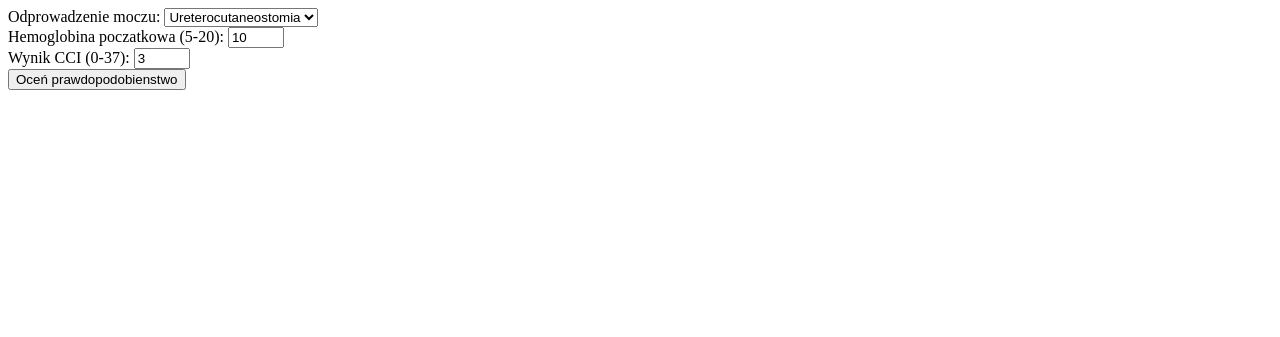
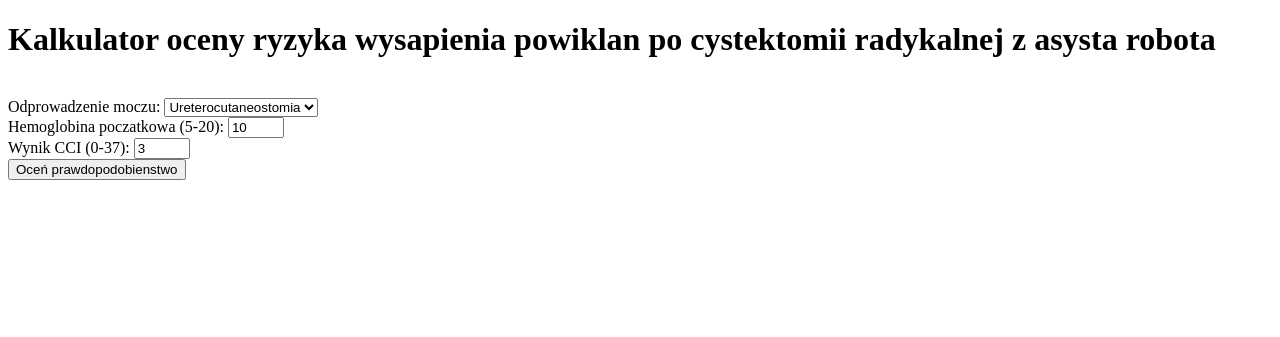
Before and after one commit to cor3man/ClavienDindoCalc, a plain HTML site: page index.html in a window 1280 px wide. Drawn offline with nearby package versions, Linux system fonts and the light colour scheme.

Commit message:
add header

```diff
--- a/index.html
+++ b/index.html
@@ -15,6 +15,9 @@
   <script src="https://cdn.jsdelivr.net/npm/chart.js"></script>
 </head>
 <body>
+
+<h1>Kalkulator oceny ryzyka wysapienia powiklan po cystektomii radykalnej z asysta robota</h1>
+<br>
 
 <label for="ucs-input">Odprowadzenie moczu:</label>
 <select type="number" id="ucs-input">
```
